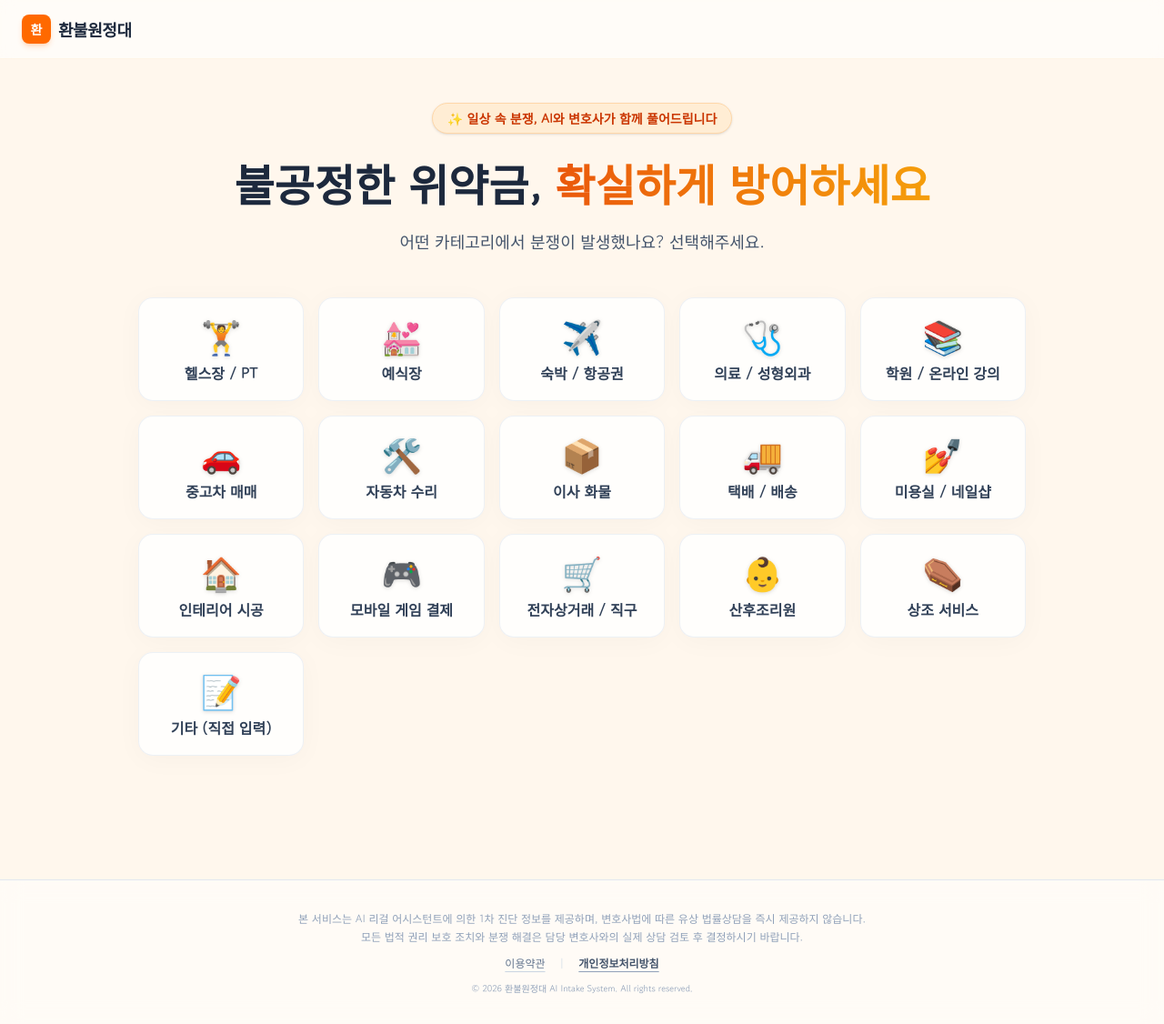
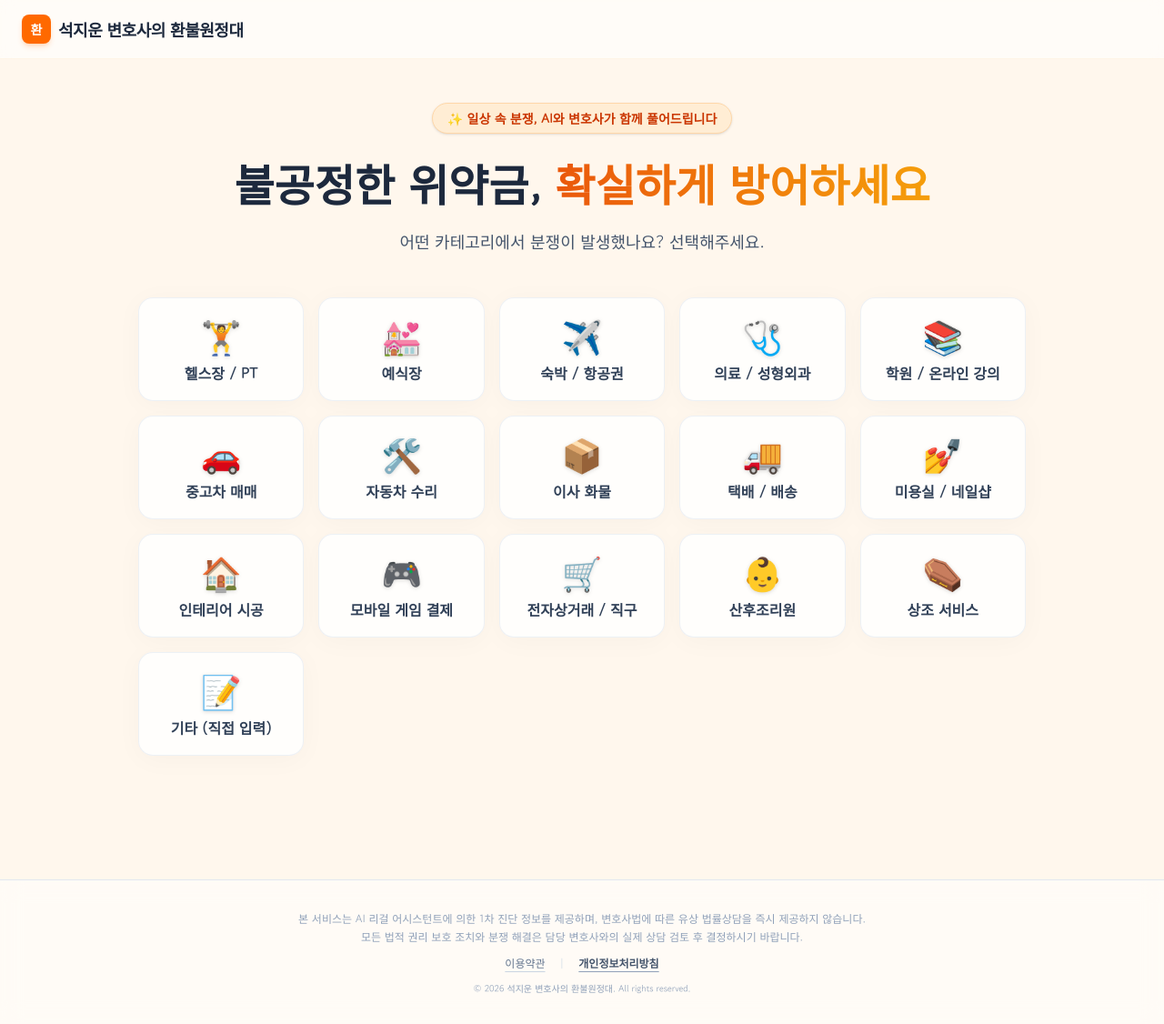
Before and after one commit to gmbro/refund, a Next.js app: page / in a window 1280 px wide. Shown: the whole page at 91% size. Built offline with nearby package versions, Linux system fonts and the light colour scheme.

Commit message:
fix: restore branding to 석지운 변호사의 환불원정대

```diff
--- a/src/app/page.tsx
+++ b/src/app/page.tsx
@@ -548,7 +548,7 @@ export default function FunnelPage() {
           <div className="w-7 h-7 md:w-8 md:h-8 rounded-lg bg-orange-500 flex items-center justify-center text-white font-bold text-xs md:text-sm shadow-md shadow-orange-500/20 flex-shrink-0">
             환
           </div>
-          <span className="font-bold text-sm md:text-lg text-slate-800 tracking-tight truncate">환불원정대</span>
+          <span className="font-bold text-xs md:text-lg text-slate-800 tracking-tight truncate">석지운 변호사의 환불원정대</span>
         </div>
         {step > 1 && step < 5 && (
           <div className="text-xs md:text-sm text-orange-600/80 font-medium bg-orange-100/50 px-2.5 md:px-3 py-1 rounded-full border border-orange-200/50 flex-shrink-0 ml-2">
@@ -949,7 +949,7 @@ export default function FunnelPage() {
               <button onClick={() => setShowPrivacy(true)} className="text-xs font-bold text-slate-600 hover:text-slate-900 underline decoration-slate-400 underline-offset-4">개인정보처리방침</button>
             </div>
             <p className="text-[10px] text-slate-400">
-              © {new Date().getFullYear()} 환불원정대 AI Intake System. All rights reserved.
+              © {new Date().getFullYear()} 석지운 변호사의 환불원정대. All rights reserved.
             </p>
          </div>
       </footer>
```
